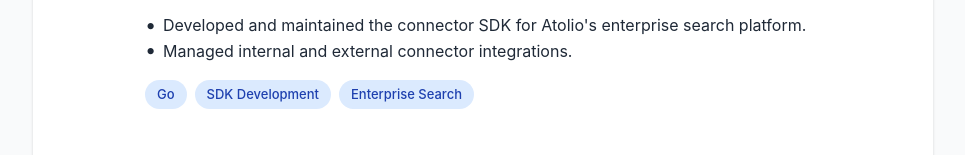
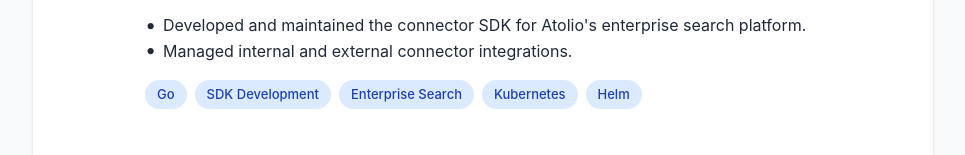
Before and after one commit to cenkalti/cenkalti.com, a website: page resume/index.html in a window 1280 px wide. Shown: the part 1018-1173 px from the top of the page, without its empty margins (157-1122 px from the left). Drawn offline with Linux system fonts and the light colour scheme.

Commit message:
add kubernetes and helm

```diff
--- a/resume/index.html
+++ b/resume/index.html
@@ -156,6 +156,8 @@
               <span class="skill-tag">Go</span>
               <span class="skill-tag">SDK Development</span>
               <span class="skill-tag">Enterprise Search</span>
+              <span class="skill-tag">Kubernetes</span>
+              <span class="skill-tag">Helm</span>
             </div>
           </div>
         </article>
```
